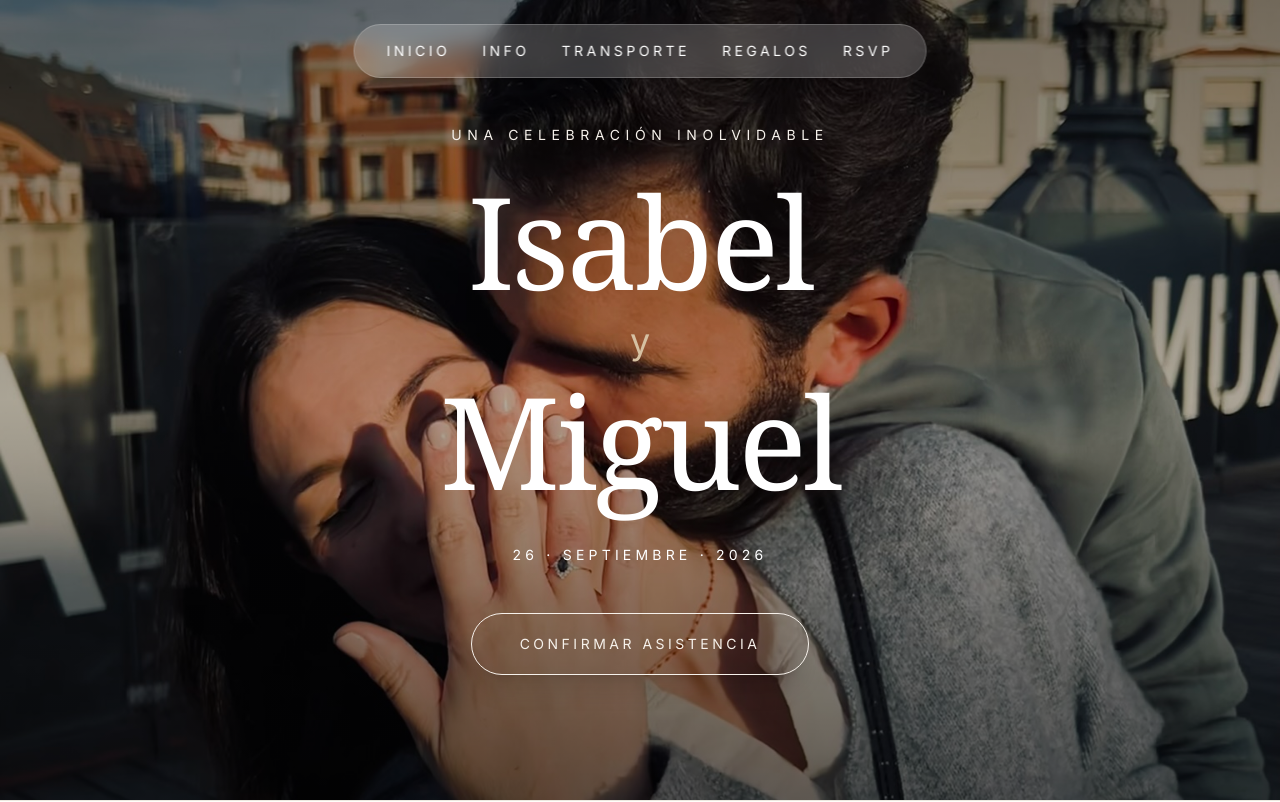
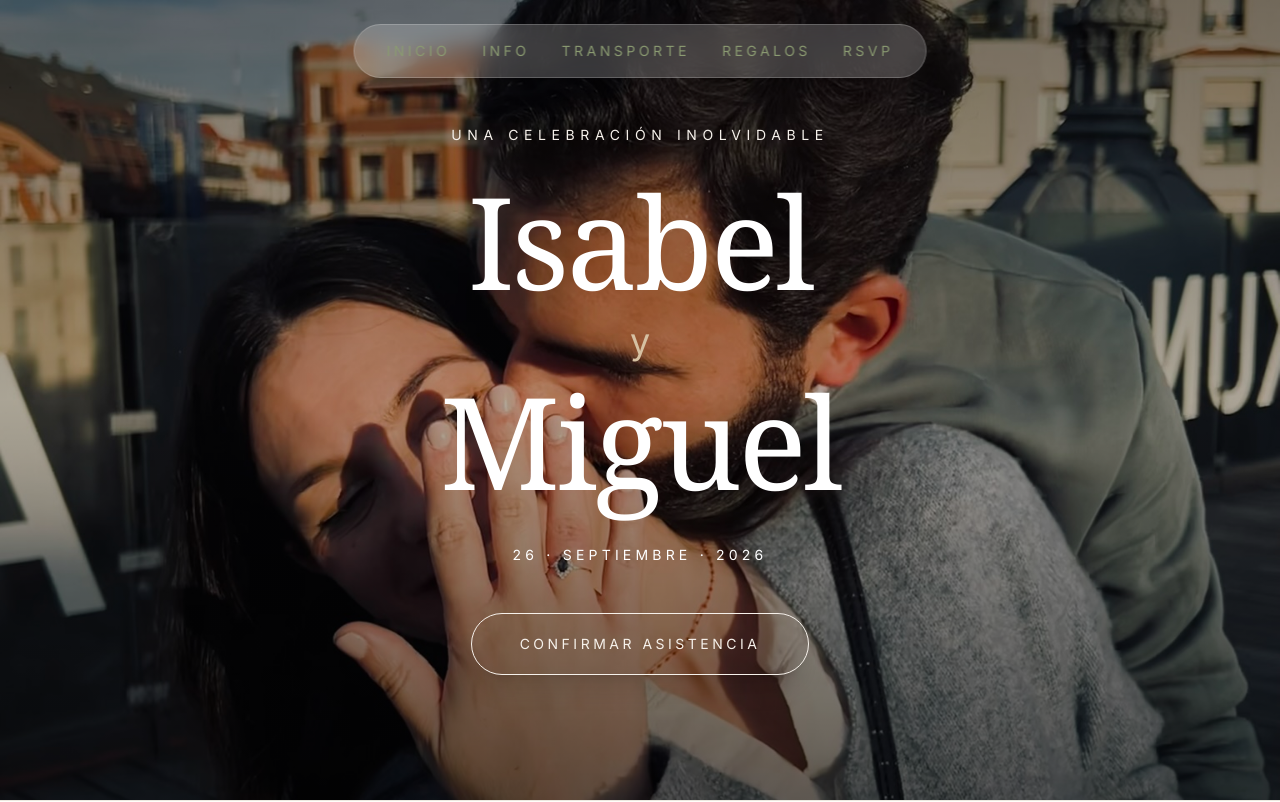
Before and after one commit to migueldevicente7-boop/boda-isabel-miguel, a Next.js app: page / in a window 1280 px wide. Shown: the top 802 px of the page. Built offline with nearby package versions, Linux system fonts and the light colour scheme.

Commit message:
Update page.tsx

```diff
--- a/app/page.tsx
+++ b/app/page.tsx
@@ -80,25 +80,25 @@ export default function Home() {
   return (
 
     <main className="bg-[#f6f1eb] text-[#243746] animate-fadeIn">
-      <nav className="hidden md:flex fixed top-6 left-1/2 -translate-x-1/2 z-50 bg-white/20 backdrop-blur-md border border-white/20 shadow-xl rounded-full px-8 py-4 gap-8 text-sm uppercase tracking-[0.25em] text-white">
+      <nav className="hidden md:flex fixed top-6 left-1/2 -translate-x-1/2 z-50 bg-white/20 backdrop-blur-md border border-white/20 shadow-xl rounded-full px-8 py-4 gap-8 text-sm uppercase tracking-[0.25em] text-[#8b9b72]">
 
-    <a href="#inicio" className="hover:text-[#d6c1a3] transition duration-300">
+    <a href="#inicio" className="hover:text-[#74825d] transition duration-300">
       Inicio
     </a>
 
-    <a href="#info" className="hover:text-[#d6c1a3] transition duration-300">
+    <a href="#info" className="hover:text-[#74825d] transition duration-300">
       Info
     </a>
 
-    <a href="#transporte" className="hover:text-[#d6c1a3] transition duration-300">
+    <a href="#transporte" className="hover:text-[#74825d] transition duration-300">
       Transporte
     </a>
 
-    <a href="#regalos" className="hover:text-[#d6c1a3] transition duration-300">
+    <a href="#regalos" className="hover:text-[#74825d] transition duration-300">
       Regalos
     </a>
 
-    <a href="#rsvp" className="hover:text-[#d6c1a3] transition duration-300">
+    <a href="#rsvp" className="hover:text-[#74825d] transition duration-300">
       RSVP
     </a>
 
```
